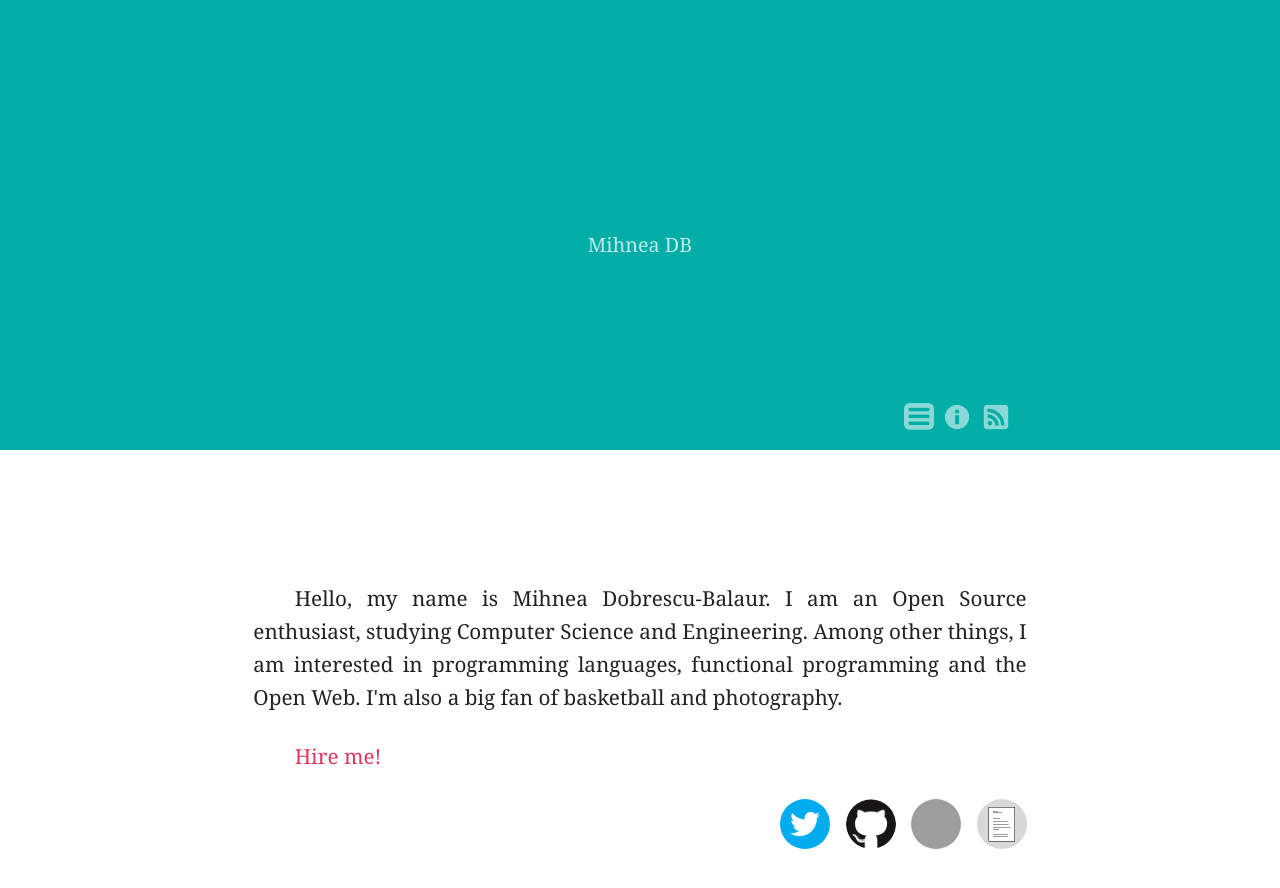
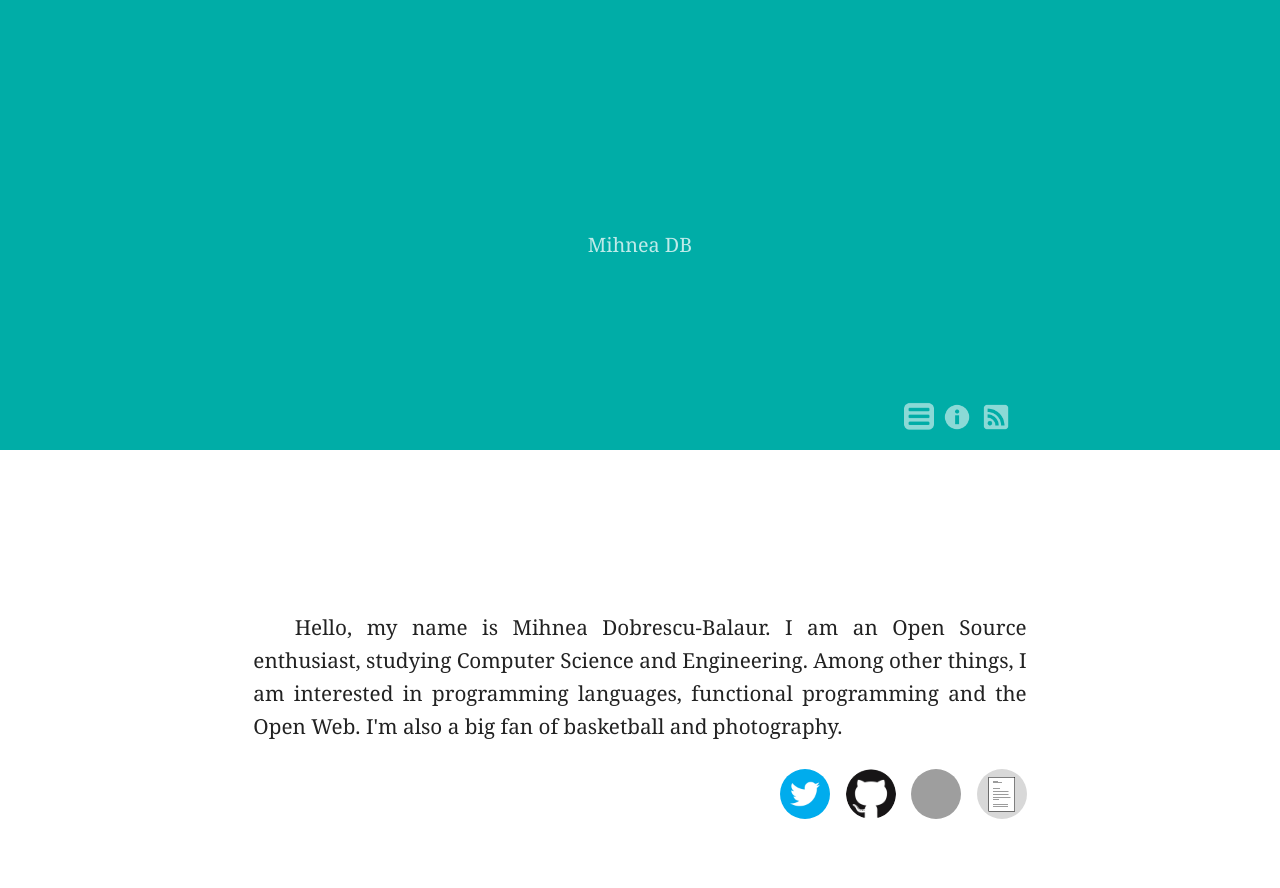
Before and after one commit to mihneadb/mihneadb.github.io, a Jekyll site: the page built from about/index.html, in a window 1280 px wide. Shown: the top 888 px of the page. Built offline with Jekyll 4.4.1, drawn with Linux system fonts in a browser that asks for light colours; Markdown is read by kramdown in place of the engine named in the settings; grey boxes are pictures that could not be loaded.

Commit message:
take out hire me, need to phrase it better

```diff
--- a/about/index.html
+++ b/about/index.html
@@ -13,8 +13,6 @@ displays_title: true
     I'm also a big fan of basketball and photography.
 </p>
 
-<p class="formatted-par"><a href="mailto:mihnea@linux.com">Hire me!</a></p>
-
 <div class="about-logos">
     <a href="https://twitter.com/mihneadb"><img src="/img/twitter.png" alt="twitter"/></a>
     <a href="https://www.github.com/mihneadb"><img src="/img/github.png" alt="github"/></a>
```
